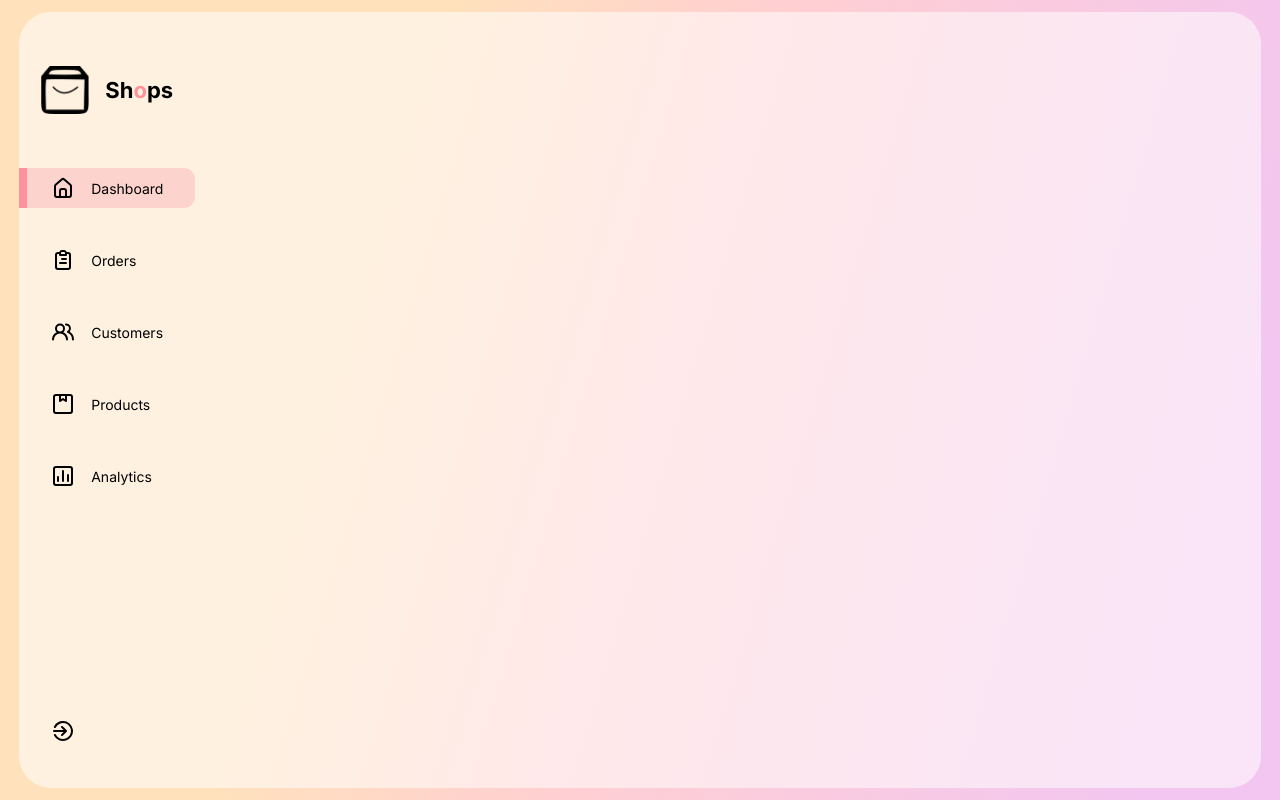
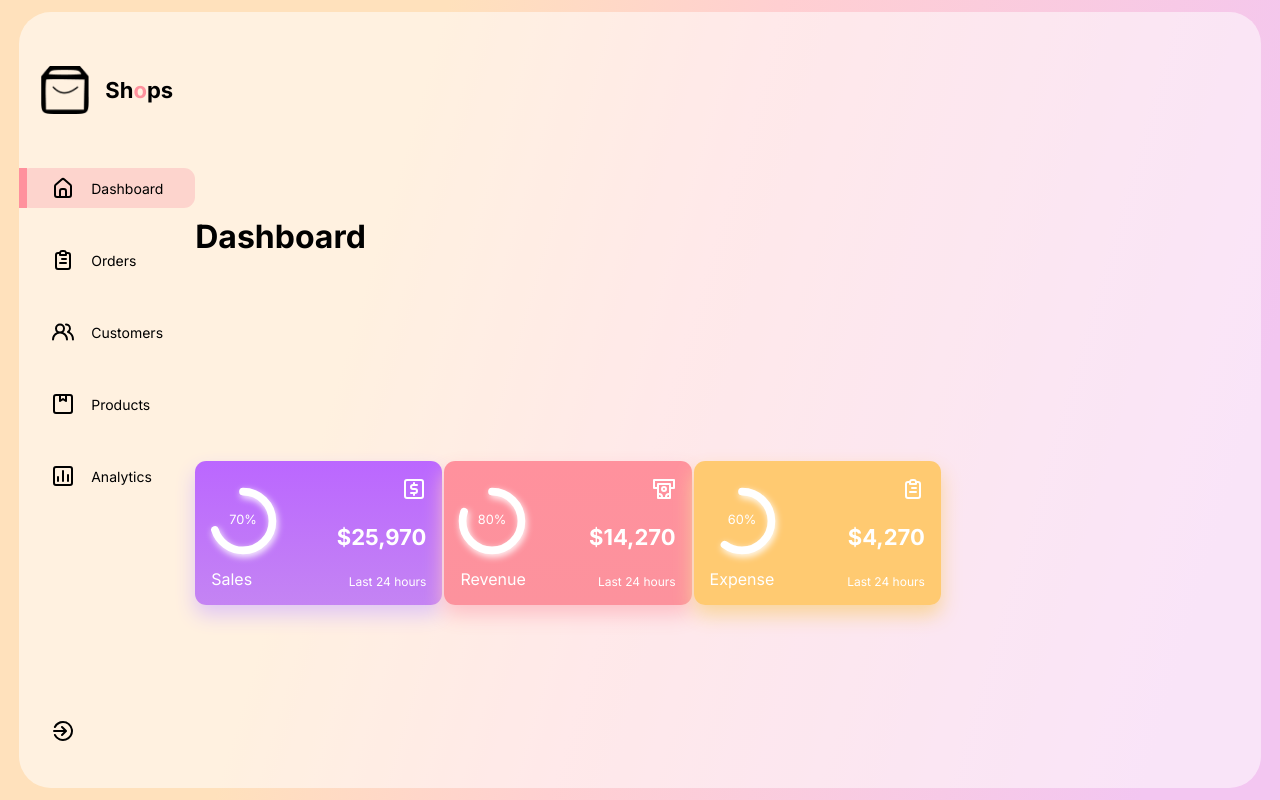
Before and after one commit to cotnals99/reactAdmin, a React (Create React App) app: page / in a window 1280 px wide. Built offline with nearby package versions, Linux system fonts and the light colour scheme.

Commit message:
CompactCard in Dashboard Completed

```diff
--- a/src/App.js
+++ b/src/App.js
@@ -1,4 +1,5 @@
 import './App.css'
+import MainDash from './components/MainDash/MainDash';
 import SideBar from './components/SideBar/SideBar';
 
 function App() {
@@ -6,6 +7,7 @@
     <div className="App">
         <div className="AppGlass">
         <SideBar/>
+        <MainDash/>
 
         </div>
     </div>
--- a/src/Data/Data.js
+++ b/src/Data/Data.js
@@ -4,6 +4,9 @@
     UilUsersAlt,
     UilPackage,
     UilChart,
+    UilUsdSquare,
+    UilMoneyWithdrawal,
+
 } from '@iconscout/react-unicons';
 
 
@@ -31,3 +34,55 @@
         heading: "Analytics",
     },
 ]
+
+export const CardsData = [
+    {
+        title: "Sales",
+        color:{
+            backGround: "linear-gradient(180deg, #bb67ff 0%, #c484f3 100%)",
+            boxShadow: "0px 10px 20px 0px #e0c6f5",
+        },
+        barValue: 70,
+        value: "25,970",
+        png: UilUsdSquare,
+        series: [
+            {
+                name: "Sales",
+                data: [31, 40, 28, 51, 42, 109, 100],
+            },
+        ],
+    },
+    {
+        title: "Revenue",
+        color:{
+            backGround: "linear-gradient(180deg, #FF919D 0%, #FC929D 100%)",
+            boxShadow: "0px 10px 20px 0px #FDC0C7",
+        },
+        barValue: 80,
+        value: "14,270",
+        png: UilMoneyWithdrawal,
+        series: [
+            {
+                name: "Revenue",
+                data: [10, 100, 50, 70, 80, 30, 40],
+            },
+        ],
+    },
+    {
+        title: "Expense",
+        color:{
+            backGround: "linear-gradient(rgb(248, 212, 154) -146.42%, rgb(255 202 113) -46.42%)",
+            boxShadow: "0px 10px 20px 0px #F9D59B",
+        },
+        barValue: 60,
+        value: "4,270",
+        png: UilClipboardAlt,
+        series: [
+            {
+                name: "Expense",
+                data: [10, 25, 15, 30, 12, 15, 20],
+            },
+        ],
+    },
+
+]
--- /dev/null
+++ b/src/components/Card/Card.css
@@ -0,0 +1,61 @@
+.CompactCard{
+    display: flex;
+    flex: 1;
+    height: 7rem!important;
+    border-radius: 0.7rem;
+    color: white;
+    position: relative;
+    cursor: pointer;
+    padding: 1rem;
+}
+
+.CompactCard:hover{
+    box-shadow: none!important;
+}
+
+/* radialBar */
+
+.radialBar{
+    flex: 1;
+    display: flex;
+    flex-direction: column;
+    justify-content: flex-end;
+    gap: 1rem;
+}
+
+.CircularProgressbar{
+    width: 4rem!important;
+    overflow: visible;
+}
+
+.CircularProgressbar-path{
+    stroke: white!important;
+    stroke-width: 12px!important;
+    filter: drop-shadow(2px 4px 6px white)
+}
+
+.CircularProgressbar-trail{
+    display: none;
+}
+
+.CircularProgressbar-text{
+    fill: white!important;
+}
+
+/* detail */
+.detail{
+    flex: 1;
+    display: flex;
+    flex-direction: column;
+    justify-content: space-between;
+    align-items: flex-end;
+}
+
+.detail>span:nth-child(2){
+    font-size: 22px;
+    font-weight: bold;
+}
+
+.detail>span:nth-child(3){
+    font-size: 12px;
+}
--- /dev/null
+++ b/src/components/Card/Card.jsx
@@ -0,0 +1,54 @@
+import React, {useState} from 'react'
+import {AnimateSharedLayout} from 'framer-motion'
+
+import { CircularProgressbar } from 'react-circular-progressbar'
+import 'react-circular-progressbar/dist/styles.css'
+
+import './Card.css'
+
+const Card = (props) => {
+
+    const [expanded, setExpanded] = useState(false)
+  return (
+    <AnimateSharedLayout>
+        {
+            expanded?(
+                // <ExpandedCard/>
+                'Expanded'
+            ):
+            <CompactCard param={props}/>
+        }
+    </AnimateSharedLayout>
+  )
+}
+
+
+function CompactCard ({param}){
+
+    const Png = param.png;
+    return(
+        <div className="CompactCard"
+        style ={
+            {
+                background: param.color.backGround,
+                boxShadow: param.color.boxShadow
+            }
+        }
+        >
+            <div className="radialBar">
+                <CircularProgressbar
+                value={param.barValue}
+                text={`${param.barValue}%`}
+                />
+                <span>{param.title}</span>
+            </div>
+            <div className="detail">
+                <Png/>
+                <span>${param.value}</span>
+                <span>Last 24 hours</span>
+            </div>
+        </div>
+    )
+}
+
+export default Card
--- /dev/null
+++ b/src/components/Cards/Cards.css
@@ -0,0 +1,8 @@
+.Cards{
+    display: flex;
+    gap: 2px;
+}
+
+.parentContainer{
+    width: 100%;
+}
--- /dev/null
+++ b/src/components/Cards/Cards.jsx
@@ -0,0 +1,27 @@
+import React from 'react'
+import Card from '../Card/Card'
+import {CardsData} from '../../Data/Data'
+import './Cards.css'
+
+const Cards = () => {
+  return (
+    <div className="Cards">
+        {CardsData.map((card, id)=>{
+            return(
+                <div className="parentContainer">
+                    <Card
+                    title={card.title}
+                    color={card.color}
+                    barValue={card.barValue}
+                    value={card.value}
+                    png={card.png}
+                    series={card.series}
+                    />
+                </div>
+            )
+        })}
+    </div>
+  )
+}
+
+export default Cards
--- /dev/null
+++ b/src/components/MainDash/MainDash.css
@@ -0,0 +1,5 @@
+.MainDash{
+    display: flex;
+    flex-direction: column;
+    justify-content: space-evenly;
+}
--- /dev/null
+++ b/src/components/MainDash/MainDash.jsx
@@ -0,0 +1,17 @@
+import React from 'react'
+import Cards from '../Cards/Cards'
+import './MainDash.css'
+
+import './MainDash.css'
+const MainDash = () => {
+  return (
+    <div className="MainDash">
+        <h1>Dashboard</h1>
+
+        <Cards/>
+
+    </div>
+  )
+}
+
+export default MainDash
```
